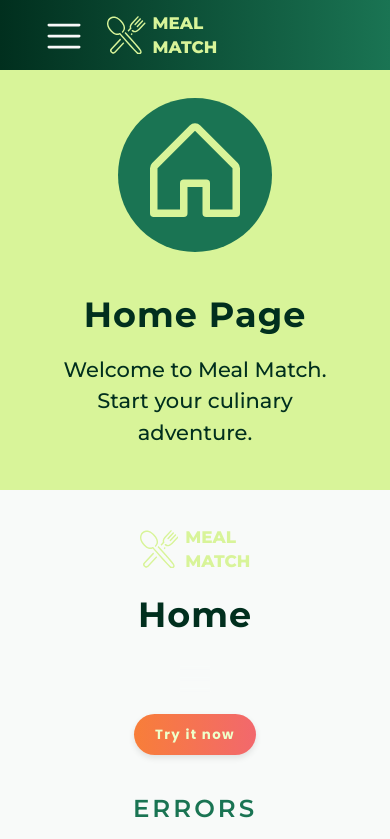
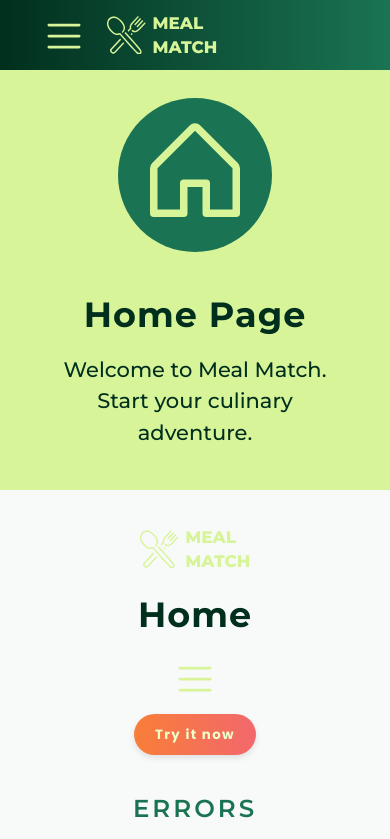
Before and after one commit to AnneKluytmans/novi-frontend-final-project-meal-match, a React (Vite) app: page / in a window 390 px wide. Shown: the top 839 px of the page. Built offline with nearby package versions, Linux system fonts and the light colour scheme.

Commit message:
Updated hamburger menu styling

```diff
--- a/src/components/dropdowns/dropdown/Dropdown.css
+++ b/src/components/dropdowns/dropdown/Dropdown.css
@@ -62,12 +62,12 @@
 /* ------------------------------- 2.2 Dropdown Hamburger Menu header styling -------------------- */
 
 .dropdown__hamburger-menu .dropdown__header {
-    color: var(--light);
+    color: var(--primary);
     transition: transform 0.2s ease-in-out;
 }
 
 .dropdown__hamburger-menu .dropdown__header:hover {
-    color: var(--primary);
+    color: var(--light);
     transform: scale(1.1);
 }
 
```
